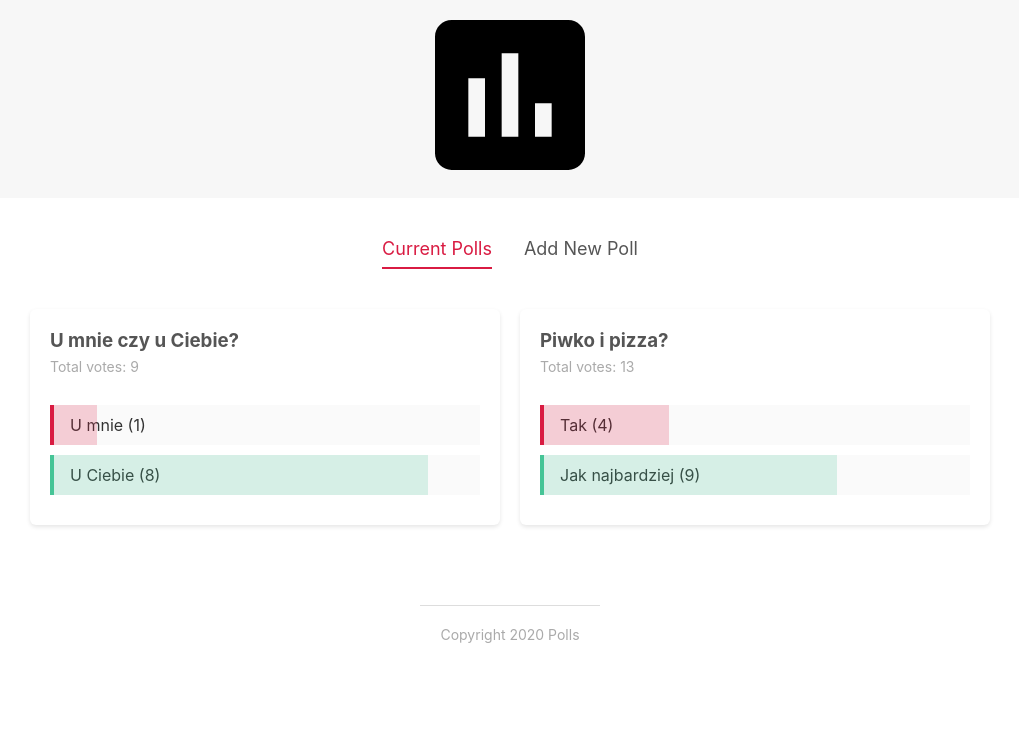
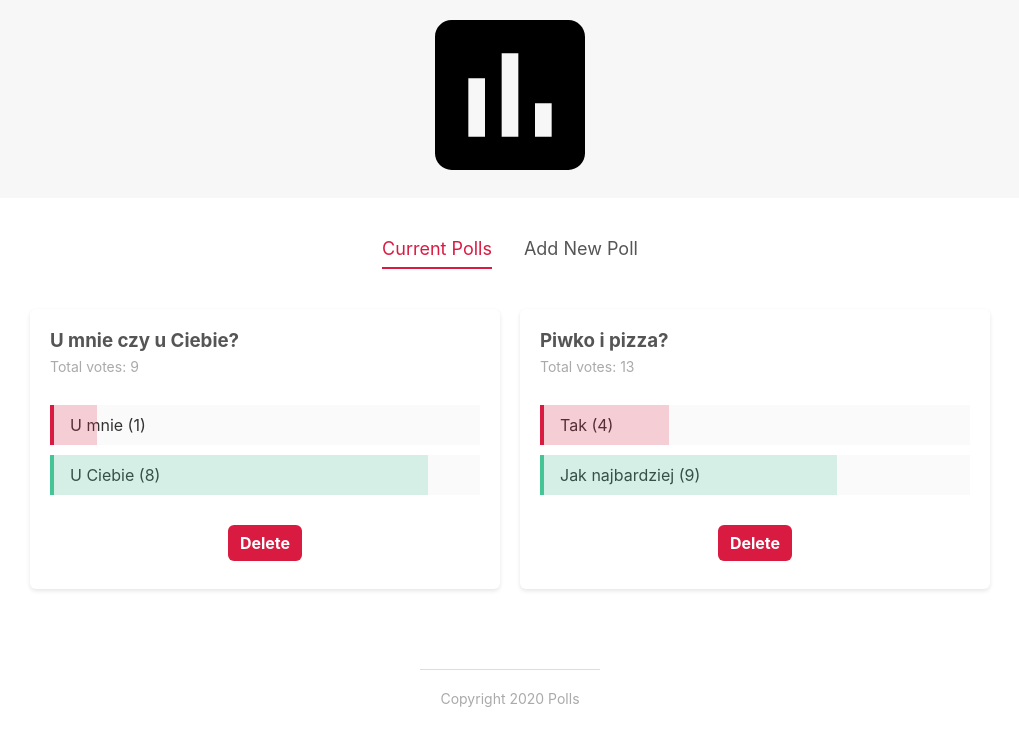
Before and after one commit to jdzianok/polls, a Svelte app: page / in a window 1280 px wide. Shown: the top 746 px of the page, without its empty margins (130-1149 px from the left). Built offline with nearby package versions, Linux system fonts and the light colour scheme.

Commit message:
add store to project and delete option

```diff
--- a/src/App.svelte
+++ b/src/App.svelte
@@ -12,51 +12,16 @@
     activeItem = e.detail;
   };
 
-  let polls = [
-    {
-      id: 1,
-      question: "U mnie czy u Ciebie?",
-      answerA: "U mnie",
-      answerB: "U Ciebie",
-      votesA: 1,
-      votesB: 8
-    },
-    {
-      id: 2,
-      question: "Piwko i pizza?",
-      answerA: "Tak",
-      answerB: "Jak najbardziej",
-      votesA: 4,
-      votesB: 9
-    }
-  ];
-
-  const handleAdd = e => {
-    const poll = e.detail;
-    polls = [poll, ...polls];
+  const handleAdd = () => {
     activeItem = "Current Polls";
-    console.log(polls);
   };
-
-  const handleVote = e => {
-    const { id, option } = e.detail;
-    let copiedPolls = [...polls];
-    let upvotedPoll = copiedPolls.find(poll => poll.id === id);
-    if (option === 'a') {
-      upvotedPoll.votesA++;
-    } else if (option === 'b') {
-      upvotedPoll.votesB++;
-    }
-
-    polls = copiedPolls;
-  }
 </script>
 
 <Header />
 <main>
   <Tabs {activeItem} {items} on:tabChange={tabChange}/>
   {#if activeItem === "Current Polls"}
-     <PollList {polls} on:vote={handleVote}/>
+     <PollList/>
   {:else if activeItem === "Add New Poll"}
    <PollForm on:add={handleAdd}/>
   {/if}
--- a/src/blocks/Button.svelte
+++ b/src/blocks/Button.svelte
@@ -4,7 +4,7 @@
   export let inverse = false;
 </script>
 
-<button class={type} class:flat={flat} class:inverse={inverse}>
+<button class={type} class:flat={flat} class:inverse={inverse} on:click>
   <slot></slot>
 </button>
 
--- a/src/components/PollDetails.svelte
+++ b/src/components/PollDetails.svelte
@@ -1,17 +1,35 @@
 <script>
-  import { createEventDispatcher } from 'svelte';
   import Card from '../blocks/Card.svelte';
-
+  import PollStore from "../stores/PollStore.js";
+  import Button from '../blocks/Button.svelte';
   export let poll;
-  const dispatch = createEventDispatcher();
 
   $: totalVotes = poll.votesA + poll.votesB;
   $: percentA = Math.floor(100 / totalVotes * poll.votesA);
   $: percentB = Math.floor(100 / totalVotes * poll.votesB);
 
   const handleVote = (option, id) => {
-    dispatch('vote', {option: option, id: id});
+    PollStore.update(currentPolls => {
+      let copiedPolls = [...currentPolls];
+      let upvotedPoll = copiedPolls.find(poll => poll.id === id);
+      if (option === 'a') {
+        upvotedPoll.votesA++;
+      } else if (option === 'b') {
+        upvotedPoll.votesB++;
+      }
+
+      return copiedPolls;
+    });
   };
+
+  const handleDelete = id => {
+    PollStore.update(currentPolls => {
+      // return currentPolls.filter(poll => poll.id !== id);
+      let temporaryPolls = [...currentPolls];
+      let returnedPolls = temporaryPolls.filter(poll => poll.id !== id);
+      return returnedPolls;
+    })
+  }
 </script>
 
 <Card>
@@ -25,6 +43,9 @@
     <div class="answer" on:click={() => handleVote("b", poll.id)}>
       <div class="percent percent-b" style="width: {percentB}%"></div>
       <span>{poll.answerB} ({poll.votesB})</span>
+    </div>
+    <div class="delete">
+      <Button flat={true} on:click={() => handleDelete(poll.id)}>Delete</Button>
     </div>
   </div>
 </Card>
@@ -73,4 +94,9 @@
     border-left: 4px solid #45c496;
     background-color: rgba(69, 196, 150, 0.2);
   }
+
+  .delete {
+    margin-top: 30px;
+    text-align: center;
+  }
 </style>
--- a/src/components/PollForm.svelte
+++ b/src/components/PollForm.svelte
@@ -1,6 +1,7 @@
 <script>
   import { createEventDispatcher } from 'svelte';
   import Button from "../blocks/Button.svelte";
+  import PollStore from "../stores/PollStore.js";
 
   let dispatch = createEventDispatcher();
   let fields = {
@@ -46,7 +47,10 @@
         votesB: 0,
         id: Math.random()
       }
-      dispatch('add', poll);
+      PollStore.update(currentPolls => {
+        return [poll, ...currentPolls];
+      })
+      dispatch('add');
     }
   }
 </script>
--- a/src/components/PollList.svelte
+++ b/src/components/PollList.svelte
@@ -1,11 +1,23 @@
 <script>
+  import PollStore from "../stores/PollStore.js";
   import PollDetails from './PollDetails.svelte';
-  export let polls = [];
+  // import { onMount, onDestroy } from 'svelte';
+  // export let polls = [];
+
+  // const unsubscribe = PollStore.subscribe(data => polls = data);
+
+  // onMount(() => {
+  //   console.log('mounted');
+  // });
+
+  // onDestroy(() => {
+  //   console.log('destroyed');
+  // });
 </script>
 
 <div class="poll-list">
-  {#each polls as poll (poll.id)}
-    <PollDetails {poll} on:vote/>
+  {#each $PollStore as poll (poll.id)}
+    <PollDetails {poll}/>
   {/each}
 </div>
 
--- /dev/null
+++ b/src/stores/PollStore.js
@@ -0,0 +1,22 @@
+import { writable } from 'svelte/store';
+
+const PollStore = writable([
+  {
+    id: 1,
+    question: "U mnie czy u Ciebie?",
+    answerA: "U mnie",
+    answerB: "U Ciebie",
+    votesA: 1,
+    votesB: 8
+  },
+  {
+    id: 2,
+    question: "Piwko i pizza?",
+    answerA: "Tak",
+    answerB: "Jak najbardziej",
+    votesA: 4,
+    votesB: 9
+  }
+]);
+
+export default PollStore;
```
